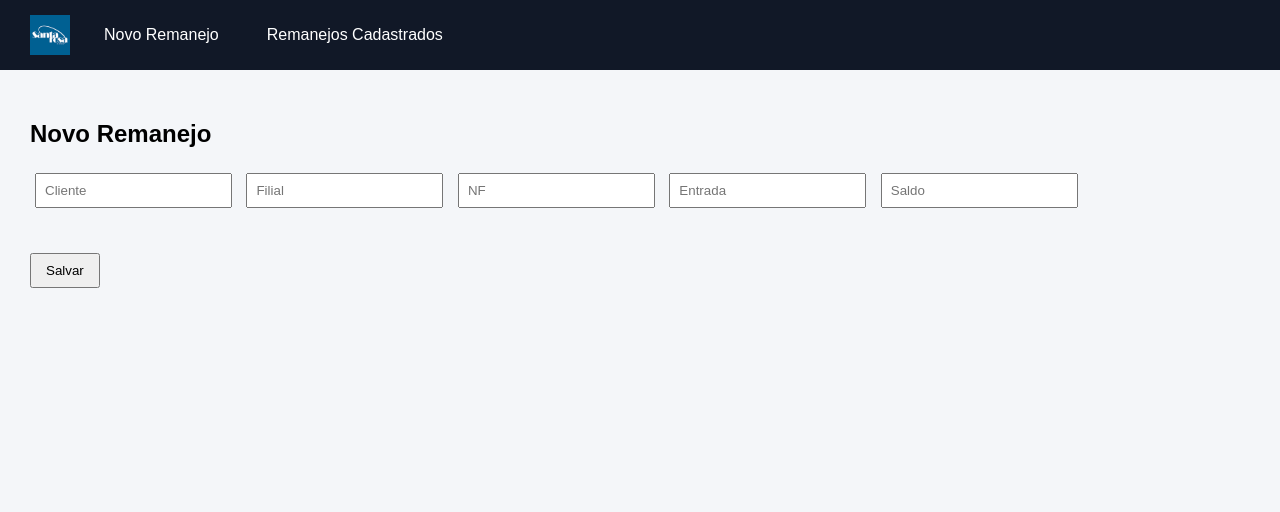
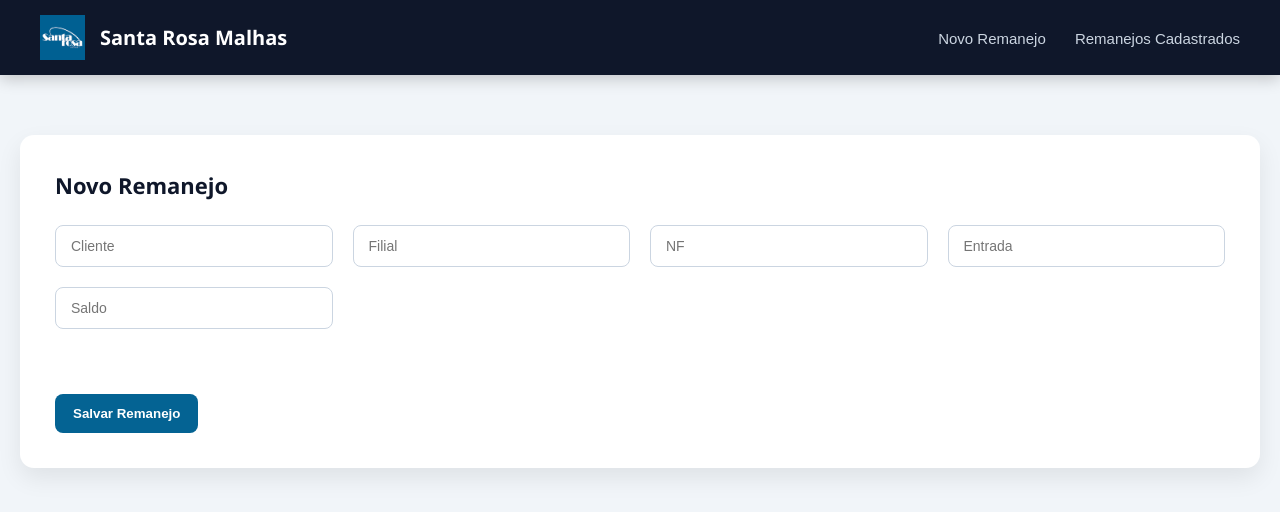
Before and after one commit to bakohler/romaneio, a plain HTML site: page index.html in a window 1280 px wide. Drawn offline with Linux system fonts and the light colour scheme.

Commit message:
Update index.html

```diff
--- a/index.html
+++ b/index.html
@@ -2,79 +2,186 @@
 <html>
 <head>
 <meta charset="UTF-8">
-<title>Santa Rosa Malhas - Remanejo</title>
+<title>Santa Rosa Malhas - Sistema de Remanejo</title>
+
 <script src="https://cdnjs.cloudflare.com/ajax/libs/html2pdf.js/0.10.1/html2pdf.bundle.min.js"></script>
 
 <style>
-body{
-    font-family:Arial;
+
+/* ====== RESET ====== */
+*{
     margin:0;
-    background:#f4f6f9;
+    padding:0;
+    box-sizing:border-box;
 }
 
+body{
+    font-family: 'Segoe UI', Tahoma, Geneva, Verdana, sans-serif;
+    background:#f1f5f9;
+    color:#1e293b;
+}
+
+/* ===== NAVBAR ===== */
 nav{
-    background:#111827;
-    color:white;
-    padding:15px 30px;
+    background:#0f172a;
+    padding:15px 40px;
     display:flex;
     align-items:center;
+    justify-content:space-between;
+    box-shadow:0 4px 15px rgba(0,0,0,0.2);
+}
+
+.nav-left{
+    display:flex;
+    align-items:center;
+    gap:15px;
+}
+
+nav img{
+    height:45px;
+}
+
+nav h1{
+    font-size:20px;
+    font-weight:600;
+    color:white;
+}
+
+.nav-buttons button{
+    background:none;
+    border:none;
+    color:#cbd5e1;
+    font-size:15px;
+    margin-left:25px;
+    cursor:pointer;
+    transition:0.3s;
+}
+
+.nav-buttons button:hover{
+    color:white;
+}
+
+/* ===== CONTAINER ===== */
+.container{
+    max-width:1300px;
+    margin:40px auto;
+    padding:20px;
+}
+
+/* ===== CARD ===== */
+.card{
+    background:white;
+    padding:35px;
+    border-radius:14px;
+    box-shadow:0 10px 25px rgba(0,0,0,0.08);
+    margin-bottom:30px;
+}
+
+/* ===== TITLES ===== */
+.card h2{
+    margin-bottom:25px;
+    font-size:22px;
+    font-weight:600;
+    color:#0f172a;
+}
+
+/* ===== FORM ===== */
+.form-grid{
+    display:grid;
+    grid-template-columns:repeat(auto-fit,minmax(250px,1fr));
     gap:20px;
 }
 
-nav img{
-    height:40px;
+input{
+    padding:12px 15px;
+    border-radius:8px;
+    border:1px solid #cbd5e1;
+    font-size:14px;
+    transition:0.3s;
 }
 
-nav button{
-    background:none;
+input:focus{
+    outline:none;
+    border-color:#046393;
+    box-shadow:0 0 0 2px rgba(4,99,147,0.2);
+}
+
+/* ===== BUTTONS ===== */
+.btn-primary{
+    margin-top:20px;
+    padding:12px 18px;
+    background:#046393;
+    color:white;
     border:none;
+    border-radius:8px;
+    font-weight:600;
+    cursor:pointer;
+    transition:0.3s;
+}
+
+.btn-primary:hover{
+    background:#03527a;
+}
+
+.btn-danger{
+    background:#dc2626;
     color:white;
-    font-size:16px;
+    border:none;
+    padding:6px 10px;
+    border-radius:6px;
     cursor:pointer;
 }
 
-.container{
-    padding:30px;
-}
-
-input{
-    padding:8px;
-    margin:5px;
-}
-
-button{
-    padding:8px 14px;
+.btn-success{
+    background:#16a34a;
+    color:white;
+    border:none;
+    padding:6px 10px;
+    border-radius:6px;
     cursor:pointer;
 }
 
+/* ===== STATUS ===== */
 .status-box{
+    margin-top:15px;
     padding:15px;
-    margin-top:10px;
-    border-radius:8px;
-    font-weight:bold;
+    border-radius:10px;
+    font-weight:600;
 }
 
-.green{background:#d1fae5;color:#065f46;}
-.yellow{background:#fef3c7;color:#92400e;}
+.green{background:#dcfce7;color:#166534;}
+.yellow{background:#fef9c3;color:#854d0e;}
 .red{background:#fee2e2;color:#991b1b;}
+
+/* ===== TABLE ===== */
+.table-wrapper{
+    overflow-x:auto;
+}
 
 table{
     width:100%;
     border-collapse:collapse;
-    background:white;
+    margin-top:20px;
 }
 
-th,td{
-    padding:10px;
-    border:1px solid #ddd;
+th{
+    background:#0f172a;
+    color:white;
+    padding:12px;
+    font-size:14px;
+}
+
+td{
+    padding:12px;
+    border-bottom:1px solid #e2e8f0;
     text-align:center;
 }
 
-th{
-    background:#1f2937;
-    color:white;
+tr:hover{
+    background:#f8fafc;
 }
 
+/* ===== PDF DESIGN (NÃO ALTERADO) ===== */
 .pdf-container{
     padding:30px;
     font-family:Arial;
@@ -102,42 +209,48 @@ th{
     border-top:2px solid #000;
     margin:15px 0;
 }
+
 </style>
 </head>
-
 <body>
 
 <nav>
+    <div class="nav-left">
         <img src="assets/logo.png">
+        <h1>Santa Rosa Malhas</h1>
+    </div>
+    <div class="nav-buttons">
         <button onclick="mostrarNovo()">Novo Remanejo</button>
         <button onclick="mostrarCadastrados()">Remanejos Cadastrados</button>
+    </div>
 </nav>
 
 <div class="container">
 
-<div id="novo">
-
+<!-- NOVO -->
+<div id="novo" class="card">
     <h2>Novo Remanejo</h2>
 
+    <div class="form-grid">
         <input id="cliente" placeholder="Cliente">
         <input id="filial" placeholder="Filial">
         <input id="nf" placeholder="NF">
-<input id="entrada" placeholder="Entrada" type="number">
-<input id="saldo" placeholder="Saldo" type="number">
+        <input id="entrada" type="number" placeholder="Entrada">
+        <input id="saldo" type="number" placeholder="Saldo">
+    </div>
 
     <div id="status" class="status-box"></div>
 
-<button onclick="salvar()">Salvar</button>
-
+    <button class="btn-primary" onclick="salvar()">Salvar Remanejo</button>
 </div>
 
-
-<div id="cadastrados" style="display:none;">
-
+<!-- CADASTRADOS -->
+<div id="cadastrados" class="card" style="display:none;">
     <h2>Remanejos Cadastrados</h2>
 
-<button onclick="gerarPDF()">Baixar PDF Selecionados</button>
+    <button class="btn-primary" onclick="gerarPDF()">Baixar PDF Selecionados</button>
 
+    <div class="table-wrapper">
         <table id="tabela">
             <thead>
                 <tr>
@@ -154,13 +267,13 @@ th{
             </thead>
             <tbody></tbody>
         </table>
-
+    </div>
 </div>
 
 </div>
 
+<script>
 
-<script>
 const URL="https://script.google.com/macros/s/AKfycbwtN7wsDMRR4_cv3iU0FsAyKtJ-7Cxuzhe4M-P-iHzeSlXnPhfvftuH8WBf9m8GblSK/exec";
 
 const entrada=document.getElementById("entrada");
@@ -332,6 +445,7 @@ document.getElementById("novo").style.display="none";
 document.getElementById("cadastrados").style.display="block";
 carregar();
 }
+
 </script>
 
 </body>
```
Lines whose indentation alone changed are shown as unchanged.
